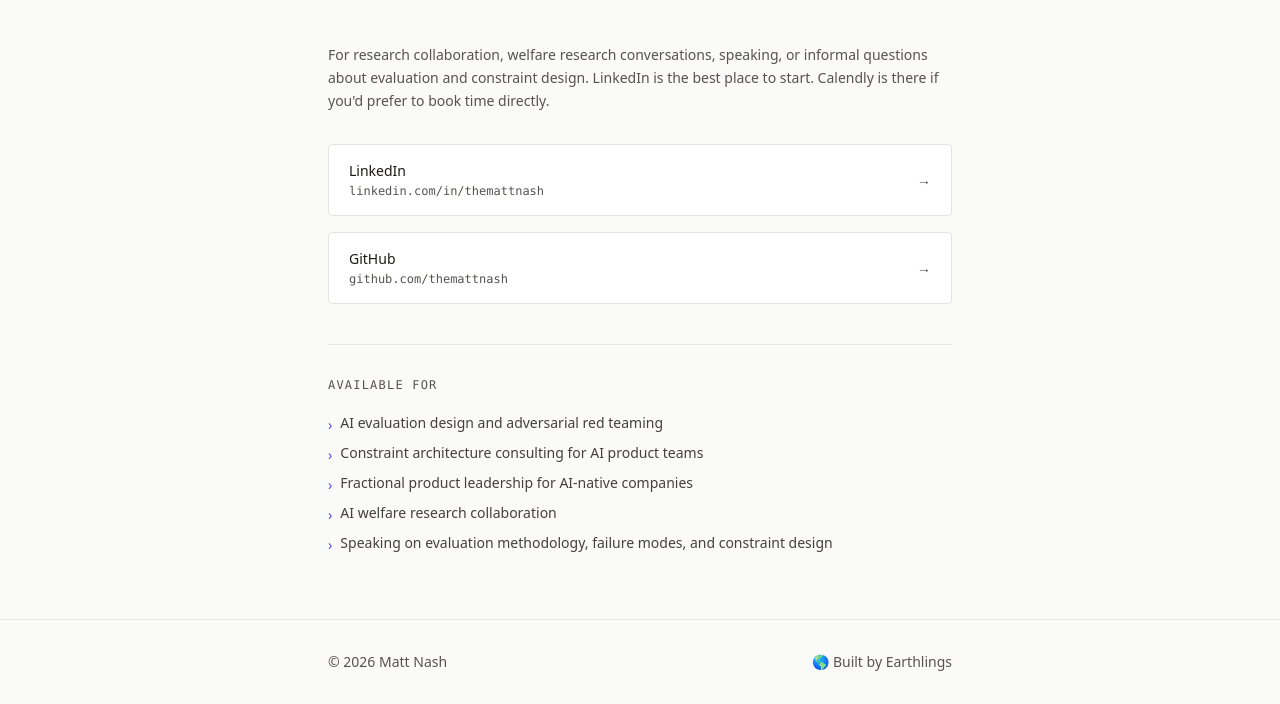
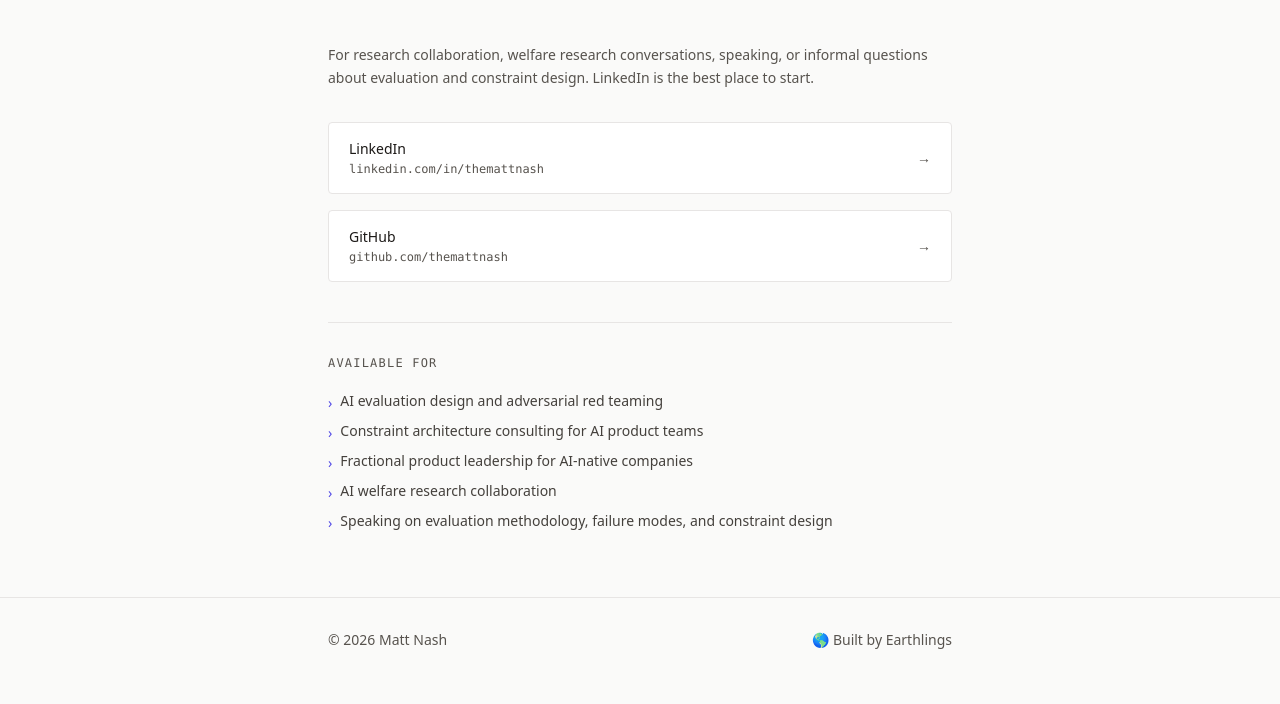
Before and after one commit to themattnash/professional-profile, an Astro site: page /collaborate in a window 1280 px wide. Shown: the part 165-869 px from the top of the page. After the commit the page ends 847 px from the top, so only its background shows below. Built offline with nearby package versions, Linux system fonts and the light colour scheme; Astro itself is replaced by a stand-in of ours.

Commit message:
remove Calendly reference from collaborate page

```diff
--- a/src/pages/collaborate.astro
+++ b/src/pages/collaborate.astro
@@ -14,7 +14,6 @@ import Layout from '../layouts/Layout.astro';
     <p class="text-stone-600 text-sm leading-relaxed mb-8">
       For research collaboration, welfare research conversations, speaking, or informal
       questions about evaluation and constraint design. LinkedIn is the best place to start.
-      Calendly is there if you'd prefer to book time directly.
     </p>
 
     <div class="space-y-4 mb-10">
```
